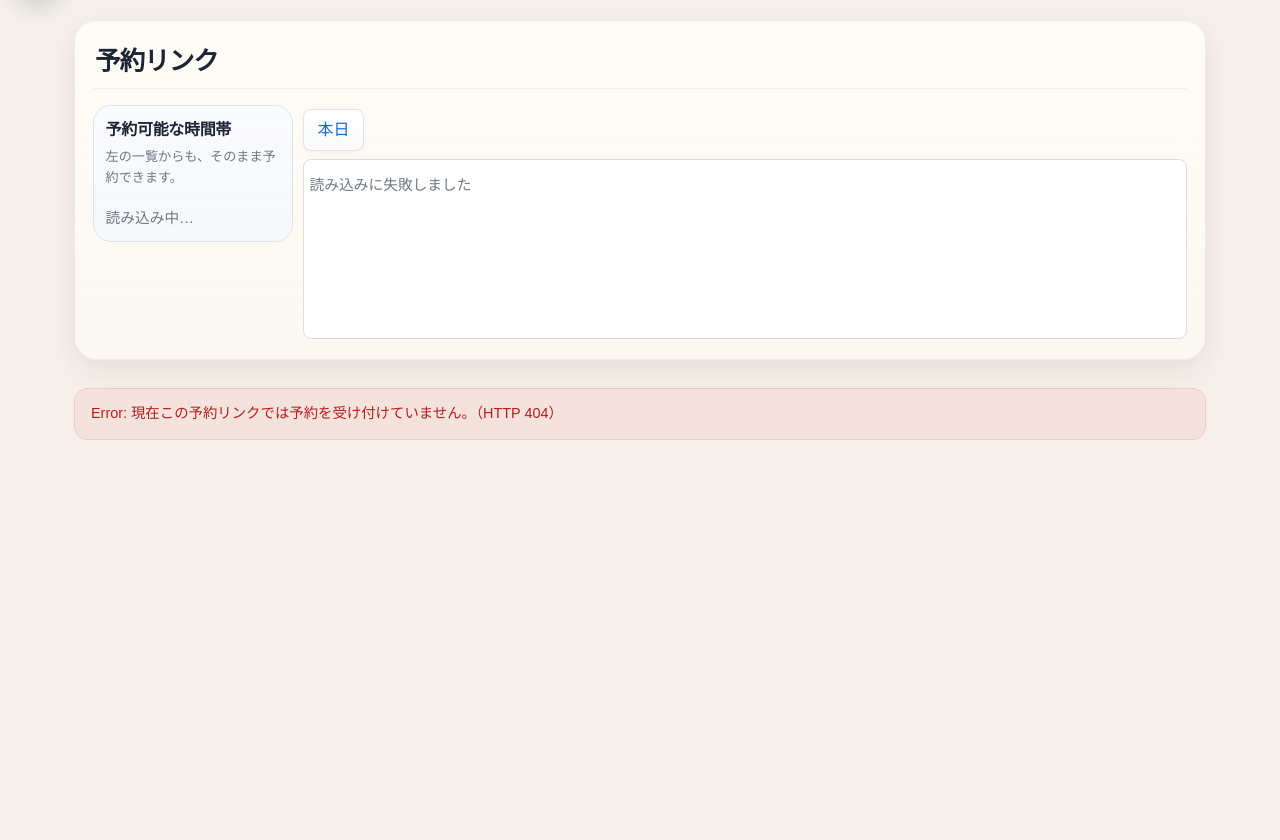
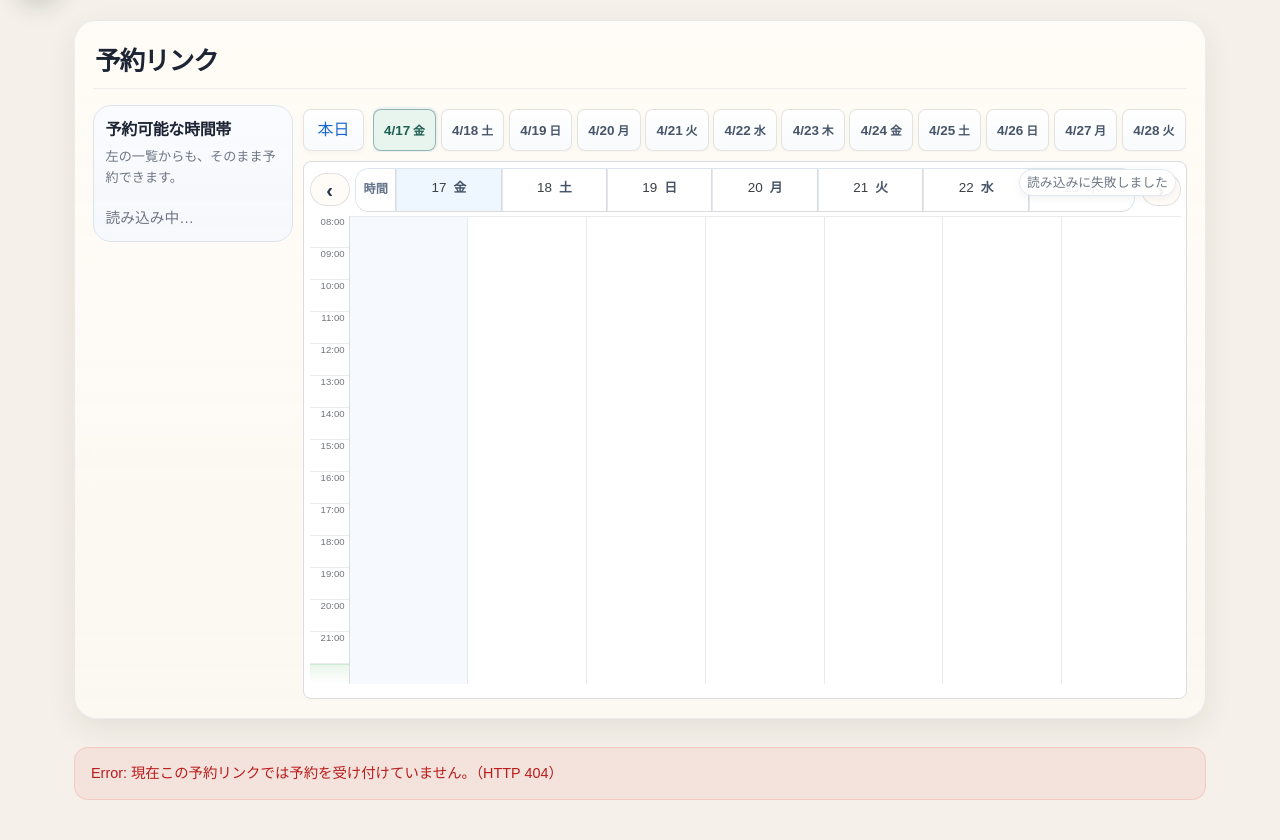
Before and after one commit to stezuka-lab/booking-app, a FastAPI app: page /app/booking/1 in a window 1280 px wide. Shown: the part 66-906 px from the top of the page. Before the commit the page ends 506 px from the top, so only its background shows below. Run offline with FastAPI, Linux system fonts and the light colour scheme.

Commit message:
Align booking grid header and loading frame

```diff
--- a/app/web/static/app.css
+++ b/app/web/static/app.css
@@ -1098,6 +1098,7 @@ code {
   background:
     linear-gradient(180deg, rgba(255, 255, 255, 0.98), rgba(248, 250, 252, 0.94));
   padding: 0.35rem;
+  position: relative;
 }
 
 .booking-grid-head-row {
@@ -1120,6 +1121,15 @@ code {
   border-radius: 14px;
   overflow: hidden;
   background: #fff;
+}
+
+.booking-grid-corner {
+  display: flex;
+  align-items: center;
+  justify-content: center;
+  font-size: 0.76rem;
+  font-weight: 700;
+  color: #64748b;
 }
 
 .booking-grid-date-btn {
@@ -1284,11 +1294,16 @@ code {
 }
 
 .booking-cal-wrap .gcal-head-week {
-  grid-template-columns: 40px repeat(7, minmax(72px, 1fr));
+  grid-template-columns: var(--booking-rail-width, 40px) repeat(7, minmax(72px, 1fr));
 }
 
 .booking-cal-wrap .gcal-body-week {
-  grid-template-columns: 40px repeat(7, minmax(72px, 1fr));
+  grid-template-columns: var(--booking-rail-width, 40px) repeat(7, minmax(72px, 1fr));
+}
+
+.booking-cal-wrap .gcal-corner,
+.booking-cal-wrap .gcal-rail {
+  width: var(--booking-rail-width, 40px);
 }
 
 .booking-cal-wrap .gcal-head-daycell {
@@ -2447,6 +2462,20 @@ body {
   font-size: 0.92rem;
 }
 
+.booking-cal-loading {
+  position: absolute;
+  top: 0.45rem;
+  right: 0.65rem;
+  margin: 0;
+  z-index: 3;
+  padding: 0.18rem 0.45rem;
+  border-radius: 999px;
+  background: rgba(255, 255, 255, 0.92);
+  border: 1px solid #e2e8f0;
+  font-size: 0.8rem;
+  box-shadow: 0 2px 8px rgba(15, 23, 42, 0.06);
+}
+
 .app-busy-indicator {
   position: fixed;
   right: 1rem;
--- a/app/web/templates/booking.html
+++ b/app/web/templates/booking.html
@@ -33,7 +33,7 @@
           </div>
         </div>
         <div class="gcal-wrap booking-cal-wrap" id="booking-cal-wrap">
-          <p id="slots-loading" class="loading-text">読み込み中…</p>
+          <p id="slots-loading" class="loading-text booking-cal-loading">読み込み中…</p>
           <div class="cal-grid gcal-grid" id="booking-cal-grid" hidden></div>
         </div>
       </div>
@@ -662,7 +662,7 @@
 
     const headW = document.createElement('div');
     headW.className = 'gcal-head gcal-head-week booking-grid-date-row';
-    headW.innerHTML = '<div class="gcal-corner"></div>';
+    headW.innerHTML = '<div class="gcal-corner booking-grid-corner">時間</div>';
     const headCells = [];
     for (let i = 0; i < 7; i++) {
       const c = document.createElement('div');
@@ -1175,6 +1175,7 @@
     successDialogEl.close();
   });
 
+  renderLoadingCalendarFrame();
   loadMeta()
     .then(function () {
       return loadSlots();
```
